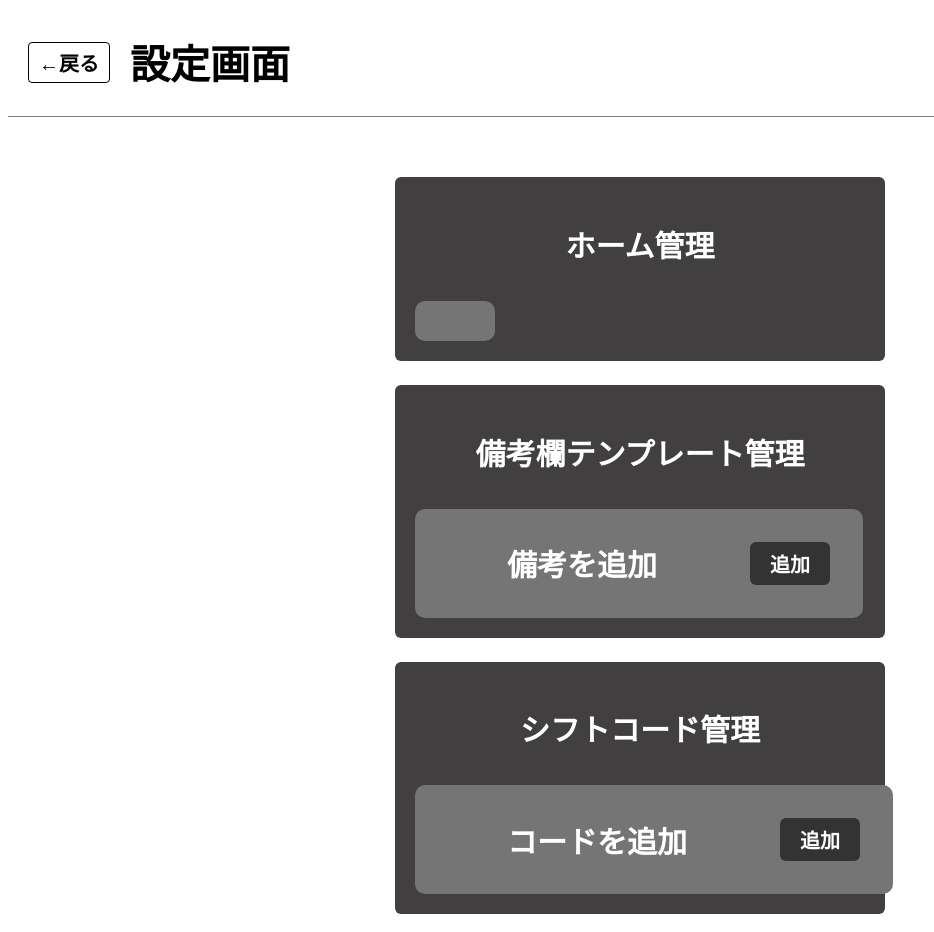
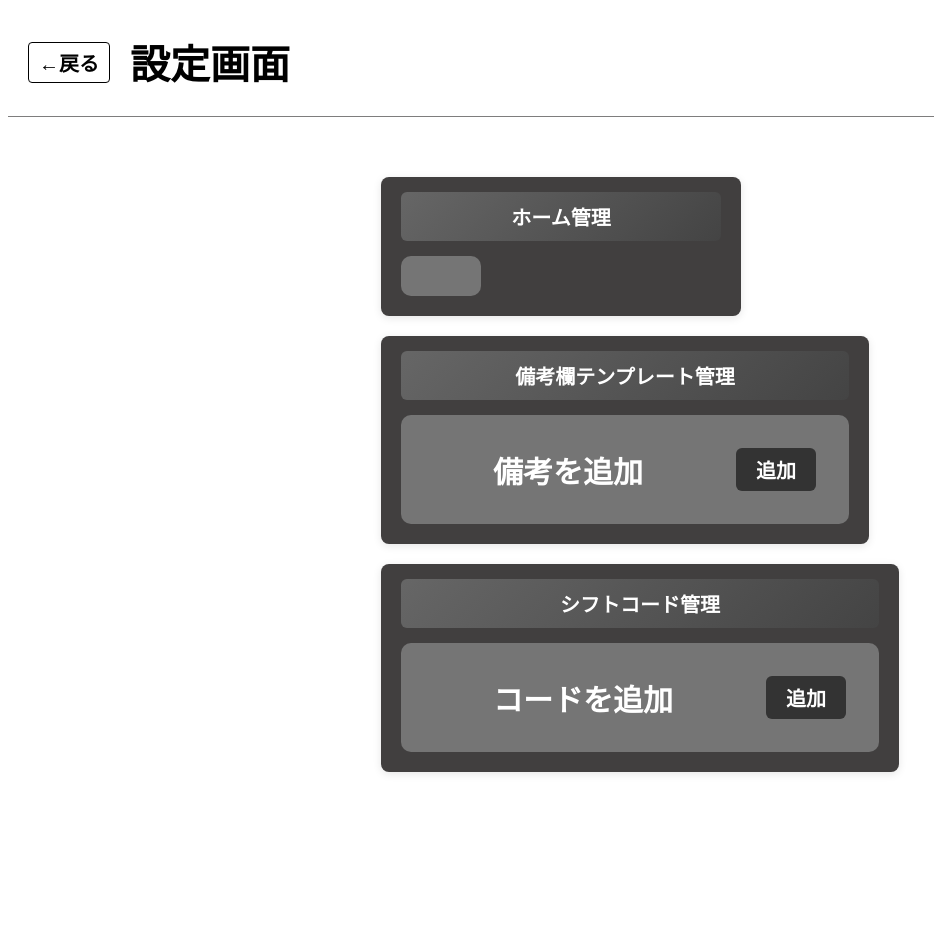
Before and after one commit to shift-namagement-apps/shift, a plain HTML site: page setting.html in a window 1280 px wide. Shown: the whole page, without its empty margins (0-934 px from the left). After the commit the page ends 800 px from the top, so only its background shows below. Drawn offline with Linux system fonts and the light colour scheme; no server answers; sample sign-in values are in the browser's storage.

Commit message:
Update setting.html
Signed-off-by: shift-namagement-apps <nerdechkaihatsu@gmail.com>

```diff
--- a/setting.html
+++ b/setting.html
@@ -56,8 +56,8 @@
 
     .bikou-div{
         background-color: #413f3f;
-        border-radius: 6px;
-        padding: 10px 20px 20px 20px;
+        border-radius: 8px;
+        padding: 15px 20px 20px 20px;
         margin-top: 40px;
 
 
@@ -67,18 +67,26 @@
         color: white;
         padding: 10px;
         border-radius: 6px;
+        font-size: 18px;
+        text-align: center;
+        margin: 0 0 10px 0;
+        background: linear-gradient(135deg, #555 0%, #333 100%);
     }
 
         .bikou{
         color: white;
         padding: 10px;
         border-radius: 6px;
+        font-size: 18px;
+        text-align: center;
+        margin: 0 0 10px 0;
+        background: linear-gradient(135deg, #555 0%, #333 100%);
     }
 
     .home-div {
         background-color: #413f3f;
-        border-radius: 6px;
-        padding: 10px 20px 20px 20px;
+        border-radius: 8px;
+        padding: 15px 20px 20px 20px;
     }
 
 
@@ -142,8 +150,8 @@ input[type="reset"] {
 
     .code-div {
         background-color: #413f3f;
-        border-radius: 6px;
-        padding: 10px 20px 20px 20px;
+        border-radius: 8px;
+        padding: 15px 20px 20px 20px;
         margin-top: 40px;
     }
 
@@ -208,13 +216,18 @@ input[type="reset"] {
         color: white;
         padding: 10px;
         border-radius: 6px;
+        font-size: 20px;
+        text-align: center;
+        margin: 0 0 15px 0;
+        background: linear-gradient(135deg, #666 0%, #444 100%);
     }
 
     .bikou-div{
         background-color: #413f3f;
-        border-radius: 6px;
-        padding: 10px 20px 20px 20px;
+        border-radius: 8px;
+        padding: 15px 20px 20px 20px;
         margin-top: 0px;
+        box-shadow: 0 2px 10px rgba(0,0,0,0.15);
 
     }
 
@@ -223,12 +236,17 @@ input[type="reset"] {
         color: white;
         padding: 10px;
         border-radius: 6px;
+        font-size: 20px;
+        text-align: center;
+        margin: 0 0 15px 0;
+        background: linear-gradient(135deg, #666 0%, #444 100%);
     }
 
     .home-div {
         background-color: #413f3f;
-        border-radius: 6px;
-        padding: 10px 20px 20px 20px;
+        border-radius: 8px;
+        padding: 15px 20px 20px 20px;
+        box-shadow: 0 2px 10px rgba(0,0,0,0.15);
     }
 
 
@@ -320,26 +338,28 @@ input[type="reset"] {
 
     .code-div {
         background-color: #413f3f;
-        border-radius: 6px;
-        padding: 10px 20px 20px 20px;
+        border-radius: 8px;
+        padding: 15px 20px 20px 20px;
         margin-top: 0px;
+        box-shadow: 0 2px 10px rgba(0,0,0,0.15);
     }
 
     .all-div {
         display: flex;
-        gap: 24px;
-        justify-content: center;
+        gap: 20px;
+        justify-content: space-between;
         flex-wrap: wrap;
-        align-items: stretch;
-        max-width: 1400px;
+        align-items: flex-start;
+        max-width: 1600px;
         margin: 0 auto;
         padding: 0 20px;
     }
 
     .home-div, .bikou-div, .code-div {
-        flex: 1 1 0;
-        min-width: 350px;
-        max-width: 450px;
+        flex: 1 1 calc(33.333% - 14px);
+        min-width: 320px;
+        max-width: 500px;
+        box-shadow: 0 2px 8px rgba(0,0,0,0.1);
     }
 
   header {
```
